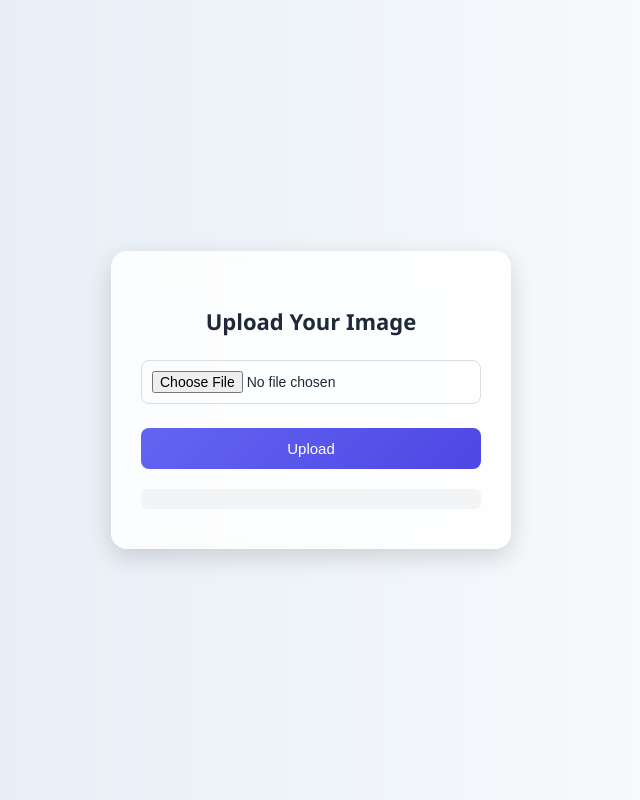
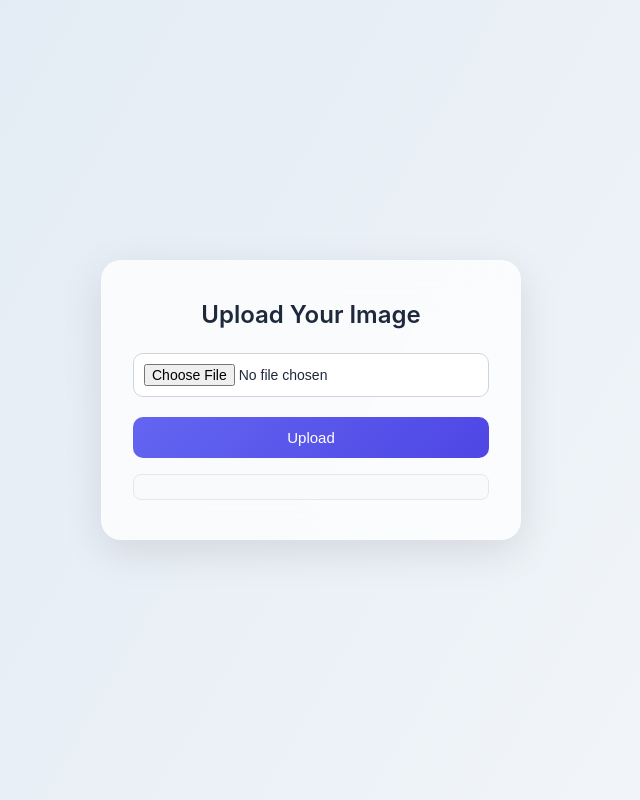
Before and after one commit to bgridtech/images-backend, a Flask app: page / in a window 1280 px wide. Shown: the whole page, without its empty margins (329-969 px from the left). Run offline with Flask 3, Linux system fonts and the light colour scheme; some libraries are stand-ins or nearby versions.

Commit message:
Update index.html

```diff
--- a/templates/index.html
+++ b/templates/index.html
@@ -6,62 +6,65 @@
   <title>Upload Image</title>
   <style>
   :root {
-      --bg: #f0f2f5;
-      --card-bg: rgba(255, 255, 255, 0.85);
+    --bg: #eef1f6;
+    --card-bg: rgba(255, 255, 255, 0.75);
     --accent: #6366f1;
     --accent-dark: #4f46e5;
-      --text: #1f2937;
-      --muted: #6b7280;
+    --accent-light: #8b5cf6;
+    --text: #1e293b;
+    --muted: #64748b;
+    --success: #10b981;
   }
 
   * {
     box-sizing: border-box;
+    margin: 0;
+    padding: 0;
   }
 
   body {
-      margin: 0;
-      padding: 0;
-      font-family: 'Segoe UI', sans-serif;
-      background: linear-gradient(to right, #dfe9f3, #ffffff);
     height: 100vh;
     display: flex;
     align-items: center;
     justify-content: center;
+    background: linear-gradient(120deg, #dfe9f3, #f5f7fa);
+    font-family: 'Inter', sans-serif;
     color: var(--text);
   }
 
   .upload-card {
     background: var(--card-bg);
-      backdrop-filter: blur(12px);
-      border-radius: 16px;
-      box-shadow: 0 8px 24px rgba(0, 0, 0, 0.15);
-      padding: 40px 30px;
+    border-radius: 20px;
+    padding: 40px 32px;
+    box-shadow: 0 12px 40px rgba(0, 0, 0, 0.1);
+    backdrop-filter: blur(20px);
+    max-width: 420px;
     width: 100%;
-      max-width: 400px;
+    animation: fadeIn 0.5s ease-in-out;
     text-align: center;
-      animation: fadeIn 0.4s ease-in-out;
   }
 
   @keyframes fadeIn {
-      from { opacity: 0; transform: translateY(15px); }
+    from { opacity: 0; transform: translateY(20px); }
     to { opacity: 1; transform: translateY(0); }
   }
 
   h1 {
-      font-size: 22px;
+    font-size: 24px;
     margin-bottom: 24px;
+    font-weight: 600;
   }
 
   input[type="file"] {
-      display: block;
+    padding: 10px;
+    border: 1px solid #d1d5db;
+    border-radius: 10px;
+    margin-bottom: 20px;
     width: 100%;
-      padding: 10px;
-      margin-bottom: 16px;
     font-size: 14px;
-      border: 1px solid #ddd;
-      border-radius: 8px;
+    background: #fff;
     cursor: pointer;
-      transition: border-color 0.2s;
+    transition: all 0.2s ease;
   }
 
   input[type="file"]:hover {
@@ -69,16 +72,16 @@
   }
 
   button {
+    width: 100%;
+    padding: 12px;
+    font-size: 15px;
+    border: none;
+    border-radius: 10px;
     background: linear-gradient(135deg, var(--accent), var(--accent-dark));
-      color: #fff;
-      border: none;
-      padding: 12px 20px;
-      font-size: 15px;
-      border-radius: 8px;
+    color: white;
     cursor: pointer;
-      transition: transform 0.2s ease, background 0.3s ease;
-      width: 100%;
-      margin-top: 8px;
+    transition: transform 0.2s, background 0.3s;
+    font-weight: 500;
   }
 
   button:hover {
@@ -86,50 +89,50 @@
   }
 
   button:disabled {
-      background: #bbb;
+    background: #cbd5e1;
     cursor: not-allowed;
   }
 
+  .copy-btn {
+    background: var(--success);
+    margin-top: 12px;
+  }
+
+  .copy-btn:hover {
+    background: #059669;
+  }
+
   .info {
+    margin-top: 12px;
     font-size: 14px;
-      margin-top: 12px;
     color: var(--muted);
   }
 
   #result {
-      margin-top: 20px;
+    margin-top: 16px;
     font-size: 14px;
     word-break: break-all;
-      background: #f3f4f6;
-      padding: 10px;
-      border-radius: 6px;
-      color: var(--text);
+    background: #f8fafc;
+    padding: 12px;
+    border-radius: 8px;
+    border: 1px solid #e2e8f0;
   }
 
   #uploadProgress {
     width: 100%;
-      height: 10px;
-      background: #e5e7eb;
-      border-radius: 6px;
+    height: 12px;
+    background: #e2e8f0;
+    border-radius: 8px;
     overflow: hidden;
-      margin-top: 10px;
+    margin-top: 16px;
     display: none;
   }
 
   #uploadProgressBar {
     height: 100%;
     width: 0;
-      background: linear-gradient(to right, #4f46e5, #6366f1);
+    background: linear-gradient(to right, var(--accent-light), var(--accent));
     transition: width 0.2s ease;
-    }
-
-    .copy-btn {
-      margin-top: 8px;
-      background: #10b981;
-    }
-
-    .copy-btn:hover {
-      background: #059669;
   }
 </style>
 </head>
```
Lines whose indentation alone changed are shown as unchanged.
